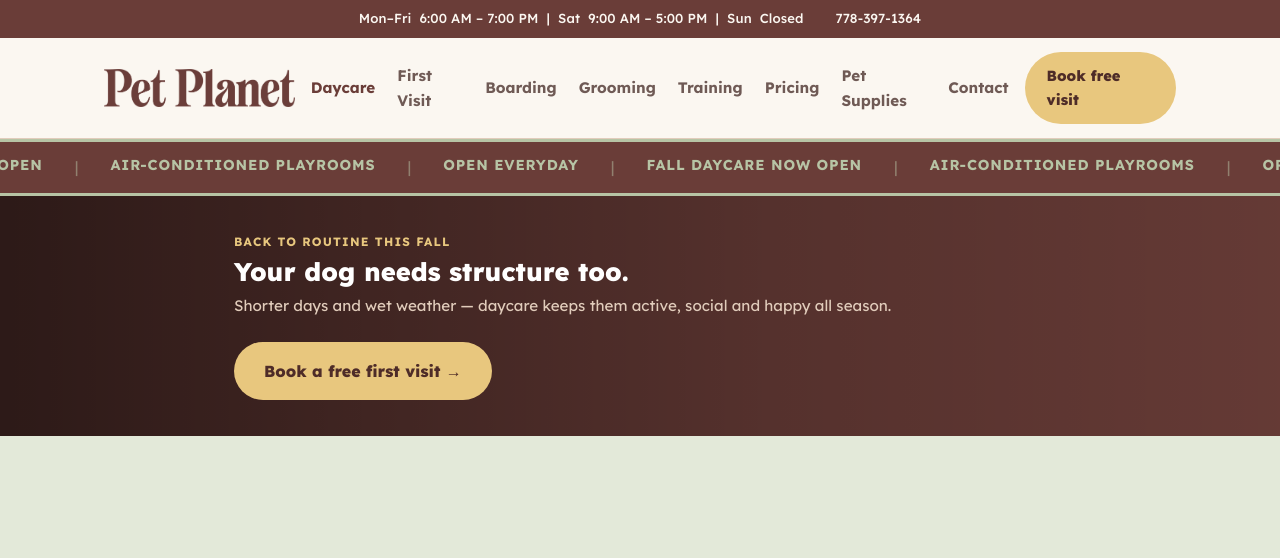
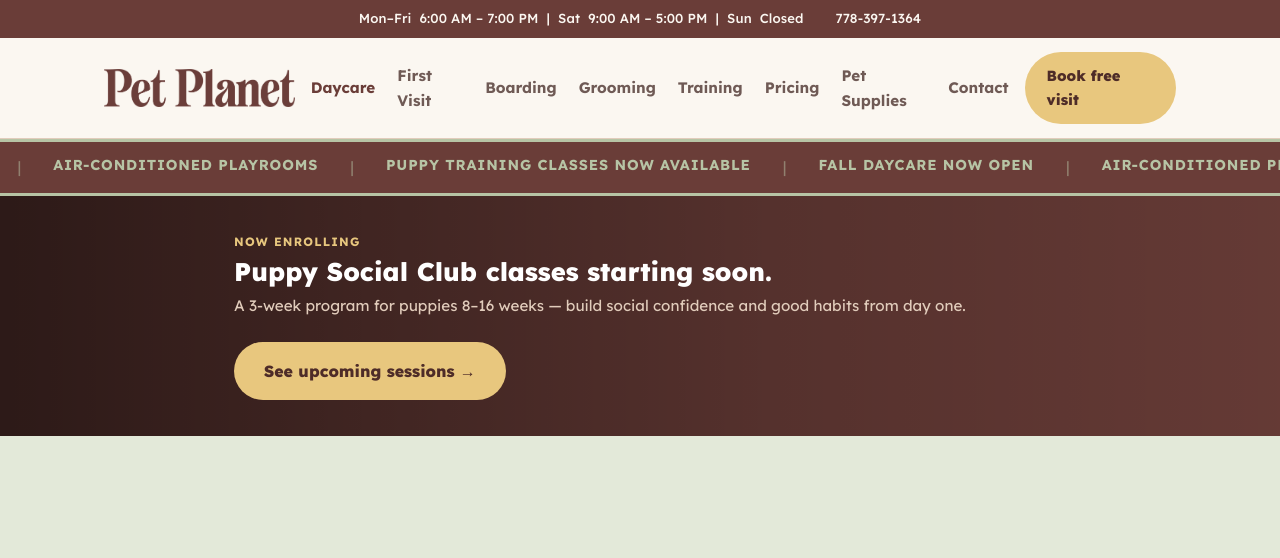
Before and after one commit to poonam-maker/-google-homepage, a plain HTML site: page index.html in a window 1280 px wide. Shown: the top 558 px of the page. Drawn offline with Linux system fonts and the light colour scheme.

Commit message:
Update homepage ticker and banner to promote Puppy Social Club
- Replace "Open Everyday" ticker items with "Puppy Training Classes Now Available"
- Update banner: eyebrow "Now enrolling", headline "Puppy Social Club classes starting soon"
- Update banner subtext and CTA button to link to training.html

Co-Authored-By: Claude Sonnet 4.6 <noreply@anthropic.com>
Claude-Session: https://claude.ai/code/session_019AXaXoPm1vNWb7M92ghf9G

```diff
--- a/index.html
+++ b/index.html
@@ -59,13 +59,13 @@
     <span class="ticker-sep">|</span>
     <span class="ticker-item">Air-Conditioned Playrooms</span>
     <span class="ticker-sep">|</span>
-    <span class="ticker-item">Open Everyday</span>
+    <span class="ticker-item">Puppy Training Classes Now Available</span>
     <span class="ticker-sep">|</span>
     <span class="ticker-item">Fall Daycare Now Open</span>
     <span class="ticker-sep">|</span>
     <span class="ticker-item">Air-Conditioned Playrooms</span>
     <span class="ticker-sep">|</span>
-    <span class="ticker-item">Open Everyday</span>
+    <span class="ticker-item">Puppy Training Classes Now Available</span>
     <span class="ticker-sep">|</span>
   </div>
 </div>
@@ -73,11 +73,11 @@
 <section class="summer-banner" style="background:var(--bark);padding:36px 0;">
   <div class="summer-banner-inner" style="max-width:860px;margin:0 auto;padding:0 24px;display:flex;align-items:center;justify-content:space-between;gap:24px;flex-wrap:wrap;">
     <div>
-      <p style="font-size:0.75rem;font-weight:700;text-transform:uppercase;letter-spacing:0.1em;color:var(--butter);margin-bottom:6px;">Back to routine this fall</p>
-      <h2 style="font-size:1.6rem;font-weight:800;color:#fff;margin:0 0 6px;line-height:1.15;">Your dog needs structure too.</h2>
-      <p style="color:var(--bone);font-size:0.95rem;margin:0;">Shorter days and wet weather — daycare keeps them active, social and happy all season.</p>
+      <p style="font-size:0.75rem;font-weight:700;text-transform:uppercase;letter-spacing:0.1em;color:var(--butter);margin-bottom:6px;">Now enrolling</p>
+      <h2 style="font-size:1.6rem;font-weight:800;color:#fff;margin:0 0 6px;line-height:1.15;">Puppy Social Club classes starting soon.</h2>
+      <p style="color:var(--bone);font-size:0.95rem;margin:0;">A 3-week program for puppies 8–16 weeks — build social confidence and good habits from day one.</p>
     </div>
-    <a class="btn" href="book.html" style="background:var(--butter);color:var(--bark-deep);font-weight:800;white-space:nowrap;flex-shrink:0;">Book a free first visit &rarr;</a>
+    <a class="btn" href="training.html" style="background:var(--butter);color:var(--bark-deep);font-weight:800;white-space:nowrap;flex-shrink:0;">See upcoming sessions &rarr;</a>
   </div>
 </section>
 
```
